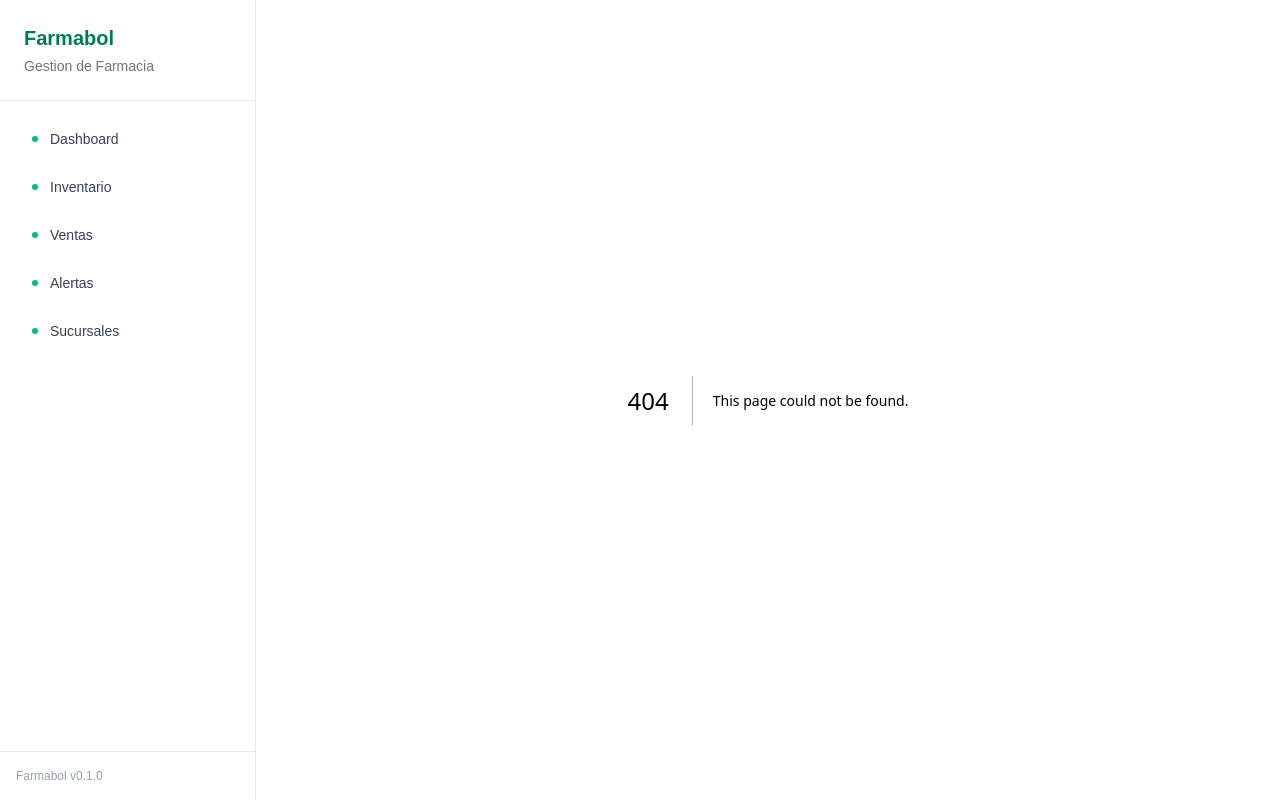
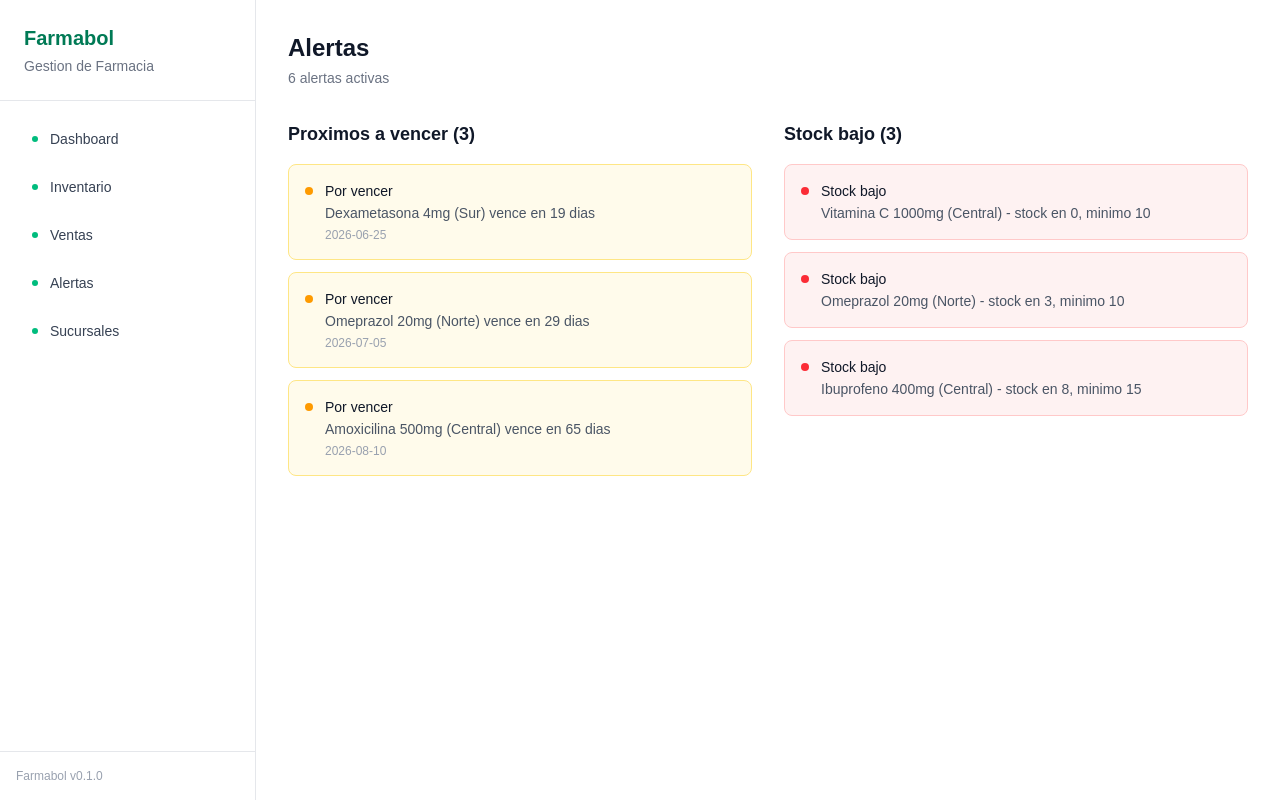
Before and after one commit to Aldoffacha/evGrupal, a Next.js app: page /alertas in a window 1280 px wide. Before the commit this address had no page. Built offline with nearby package versions, Linux system fonts and the light colour scheme.

Commit message:
feat: agregar pagina de alertas de vencimiento y stock bajo

```diff
--- /dev/null
+++ b/src/app/alertas/page.tsx
@@ -0,0 +1,49 @@
+import { AlertaBadge } from "@/components/ui/AlertaBadge";
+
+interface Alerta {
+  id: string
+  tipo: "vencimiento" | "stock_bajo"
+  mensaje: string
+  fecha?: string
+}
+
+const alertas: Alerta[] = [
+  { id: "a1", tipo: "vencimiento", mensaje: "Dexametasona 4mg (Sur) vence en 19 dias", fecha: "2026-06-25" },
+  { id: "a2", tipo: "vencimiento", mensaje: "Omeprazol 20mg (Norte) vence en 29 dias", fecha: "2026-07-05" },
+  { id: "a3", tipo: "vencimiento", mensaje: "Amoxicilina 500mg (Central) vence en 65 dias", fecha: "2026-08-10" },
+  { id: "a4", tipo: "stock_bajo", mensaje: "Vitamina C 1000mg (Central) - stock en 0, minimo 10" },
+  { id: "a5", tipo: "stock_bajo", mensaje: "Omeprazol 20mg (Norte) - stock en 3, minimo 10" },
+  { id: "a6", tipo: "stock_bajo", mensaje: "Ibuprofeno 400mg (Central) - stock en 8, minimo 15" },
+]
+
+export default function AlertasPage() {
+  const vencimiento = alertas.filter((a) => a.tipo === "vencimiento")
+  const stockBajo = alertas.filter((a) => a.tipo === "stock_bajo")
+
+  return (
+    <div className="p-8">
+      <h1 className="text-2xl font-bold text-gray-900 mb-1">Alertas</h1>
+      <p className="text-sm text-gray-500 mb-8">{alertas.length} alertas activas</p>
+
+      <div className="grid grid-cols-1 lg:grid-cols-2 gap-8">
+        <section>
+          <h2 className="text-lg font-semibold text-gray-900 mb-4">Proximos a vencer ({vencimiento.length})</h2>
+          <div className="space-y-3">
+            {vencimiento.map((a) => (
+              <AlertaBadge key={a.id} tipo={a.tipo} mensaje={a.mensaje} fecha={a.fecha} />
+            ))}
+          </div>
+        </section>
+
+        <section>
+          <h2 className="text-lg font-semibold text-gray-900 mb-4">Stock bajo ({stockBajo.length})</h2>
+          <div className="space-y-3">
+            {stockBajo.map((a) => (
+              <AlertaBadge key={a.id} tipo={a.tipo} mensaje={a.mensaje} />
+            ))}
+          </div>
+        </section>
+      </div>
+    </div>
+  )
+}
```
